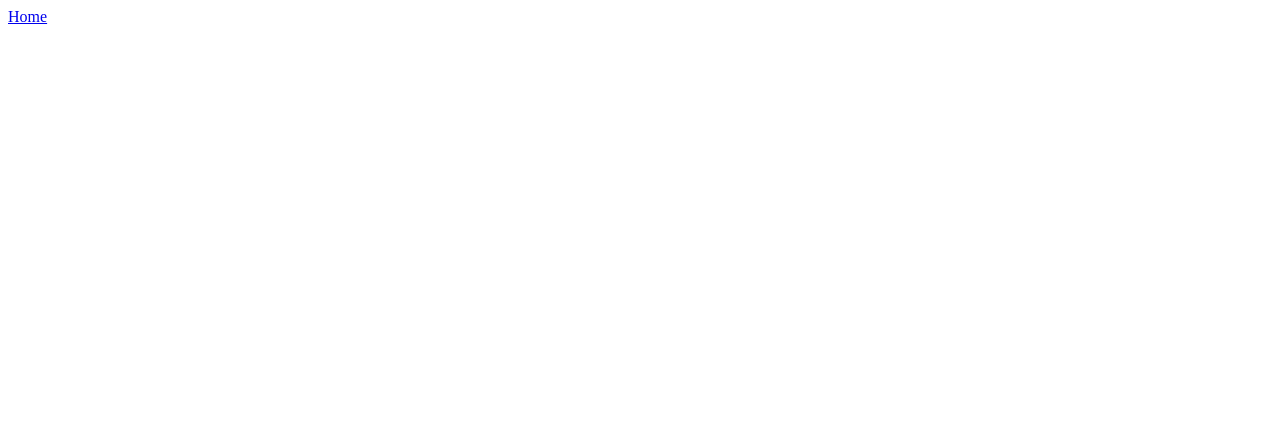
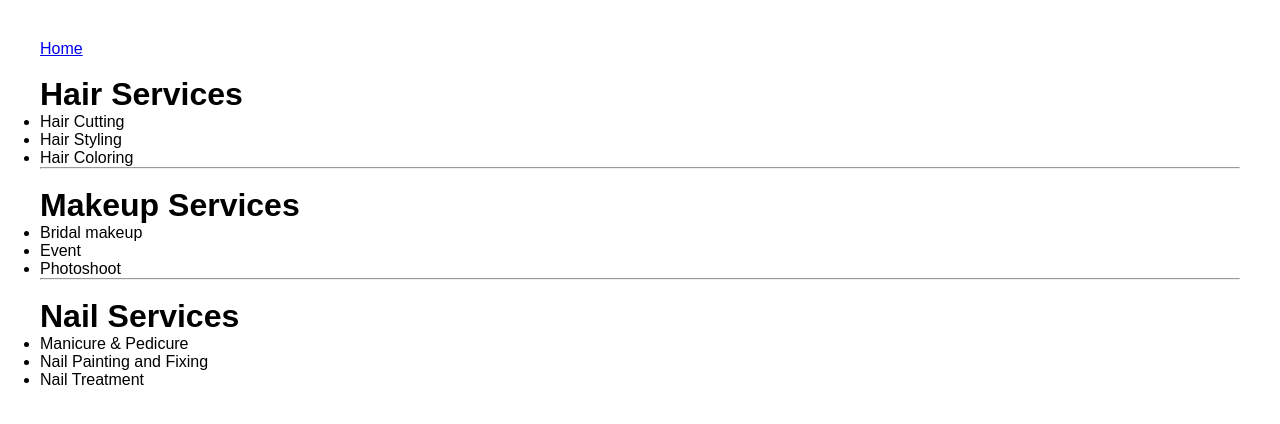
Before and after one commit to OpeDada/Hair_day, a plain HTML site: page pages/service.html in a window 1280 px wide. Drawn offline with Linux system fonts and the light colour scheme.

Commit message:
create basic content for service page

```diff
--- a/pages/service.html
+++ b/pages/service.html
@@ -5,8 +5,43 @@
     <meta http-equiv="X-UA-Compatible" content="IE=edge" />
     <meta name="viewport" content="width=device-width, initial-scale=1.0" />
     <title>Services</title>
+    <link rel="stylesheet" href="/css/style.css" />
   </head>
   <body>
-    <a href="/index.html">Home</a>
+    <header></header>
+    <main>
+      <a href="/index.html">Home</a>
+      <section>
+        <article>
+          <br />
+          <h1>Hair Services</h1>
+          <ul>
+            <li>Hair Cutting</li>
+            <li>Hair Styling</li>
+            <li>Hair Coloring</li>
+          </ul>
+        </article>
+        <hr />
+        <article>
+          <br />
+          <h1>Makeup Services</h1>
+          <ul>
+            <li>Bridal makeup</li>
+            <li>Event</li>
+            <li>Photoshoot</li>
+          </ul>
+        </article>
+        <hr />
+        <article>
+          <br />
+          <h1>Nail Services</h1>
+          <ul>
+            <li>Manicure & Pedicure</li>
+            <li>Nail Painting and Fixing</li>
+            <li>Nail Treatment</li>
+          </ul>
+        </article>
+      </section>
+    </main>
   </body>
 </html>
```
